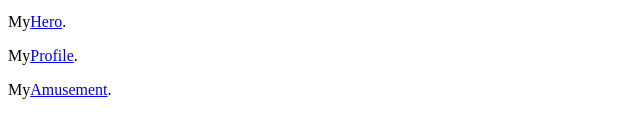
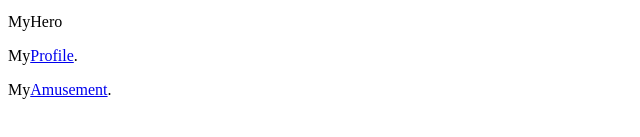
Before and after one commit to NateLloydCurt/NateLloydCurt, a plain HTML site: page index.html in a window 1280 px wide. Shown: the part 369-506 px from the top of the page, 0-640 px from the left. Drawn offline with Linux system fonts and the light colour scheme.

Commit message:
Update index.html

```diff
--- a/index.html
+++ b/index.html
@@ -1,5 +1,5 @@
 <h1>My Homepage</h1>
 <img src="https://www.unco.edu/marketing-communications/assets/logos/15_unc_bear_mg_horiz_c.png" alt="UNC LOGO">
-<p>My<a href="https://natelloydcurt.github.io/inspire.html">Hero</a>.</p>
+<p>My<a href="https://natelloydcurt.github.io/inspire.html"></a>Hero</p>
 <p>My<a href="https://natelloydcurt.github.io/profile.html">Profile</a>.</p>
 <p>My<a href="https://natelloydcurt.github.io/amuse.html">Amusement</a>.</p>
```
